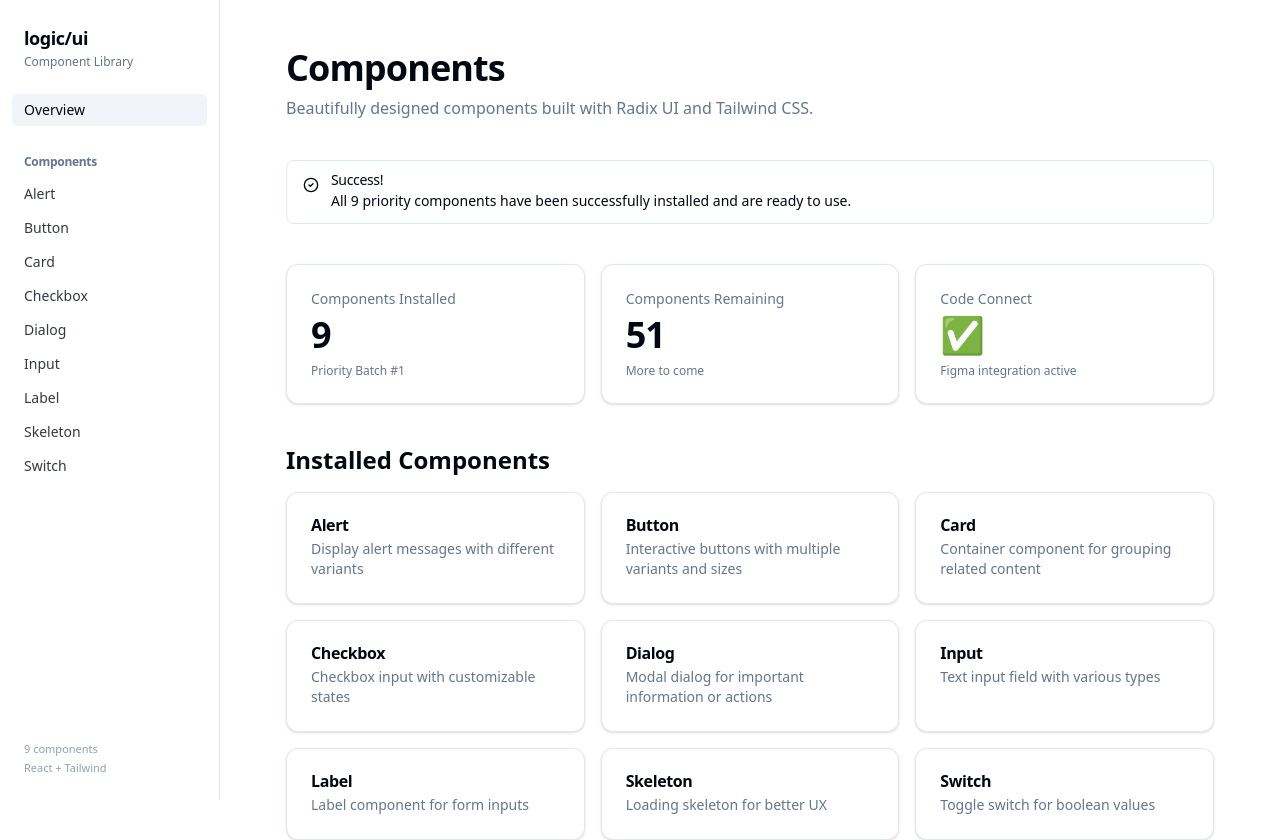
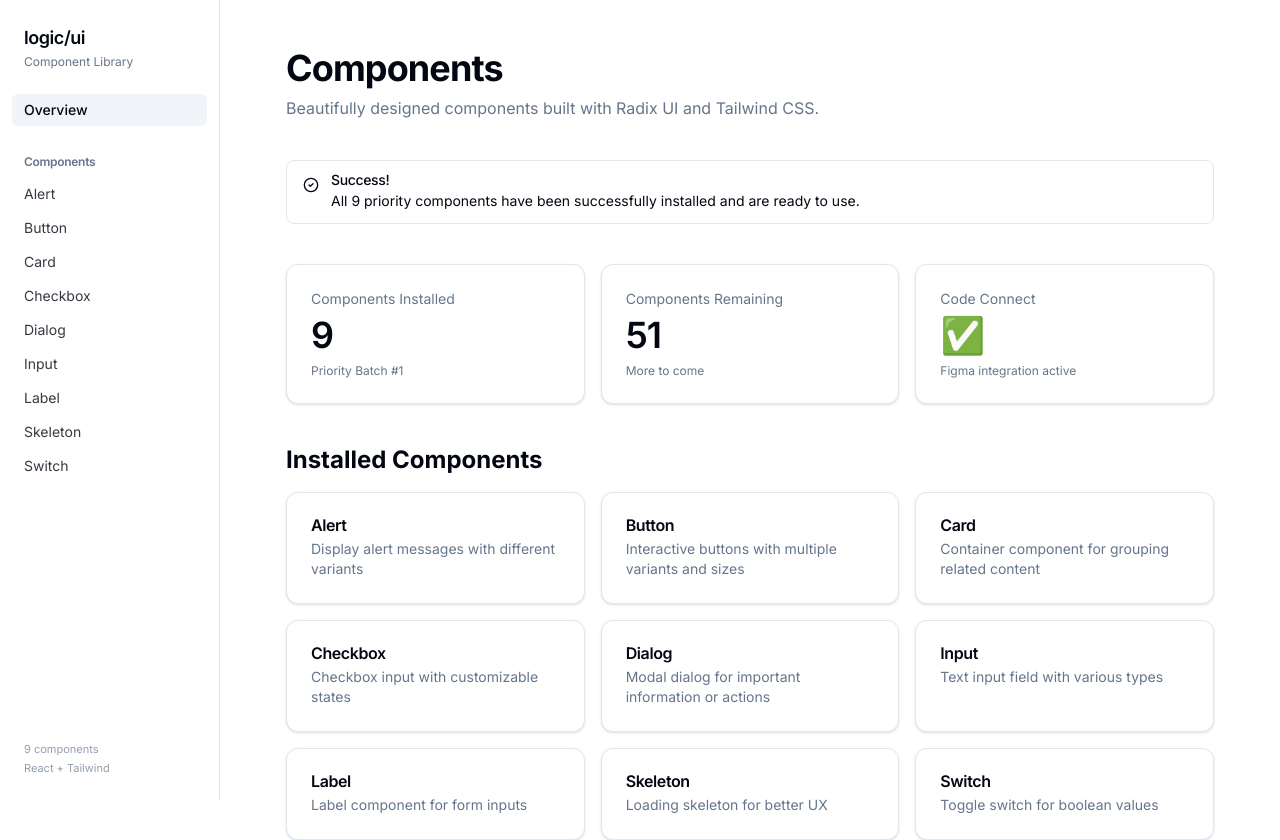
Before and after one commit to pasco-pasco/design-to-code, a React (Vite) app: page / in a window 1280 px wide. Shown: the top 840 px of the page. Built offline with nearby package versions, Linux system fonts and the light colour scheme.

Commit message:
Refactor body font style in CSS to use 'Inter' typeface for improved typography

```diff
--- a/src/index.css
+++ b/src/index.css
@@ -52,6 +52,7 @@
     @apply border-border;
   }
   body {
-    @apply bg-background text-foreground font-sans;
+    @apply bg-background text-foreground;
+    font-family: 'Inter', system-ui, sans-serif;
   }
 }
```
